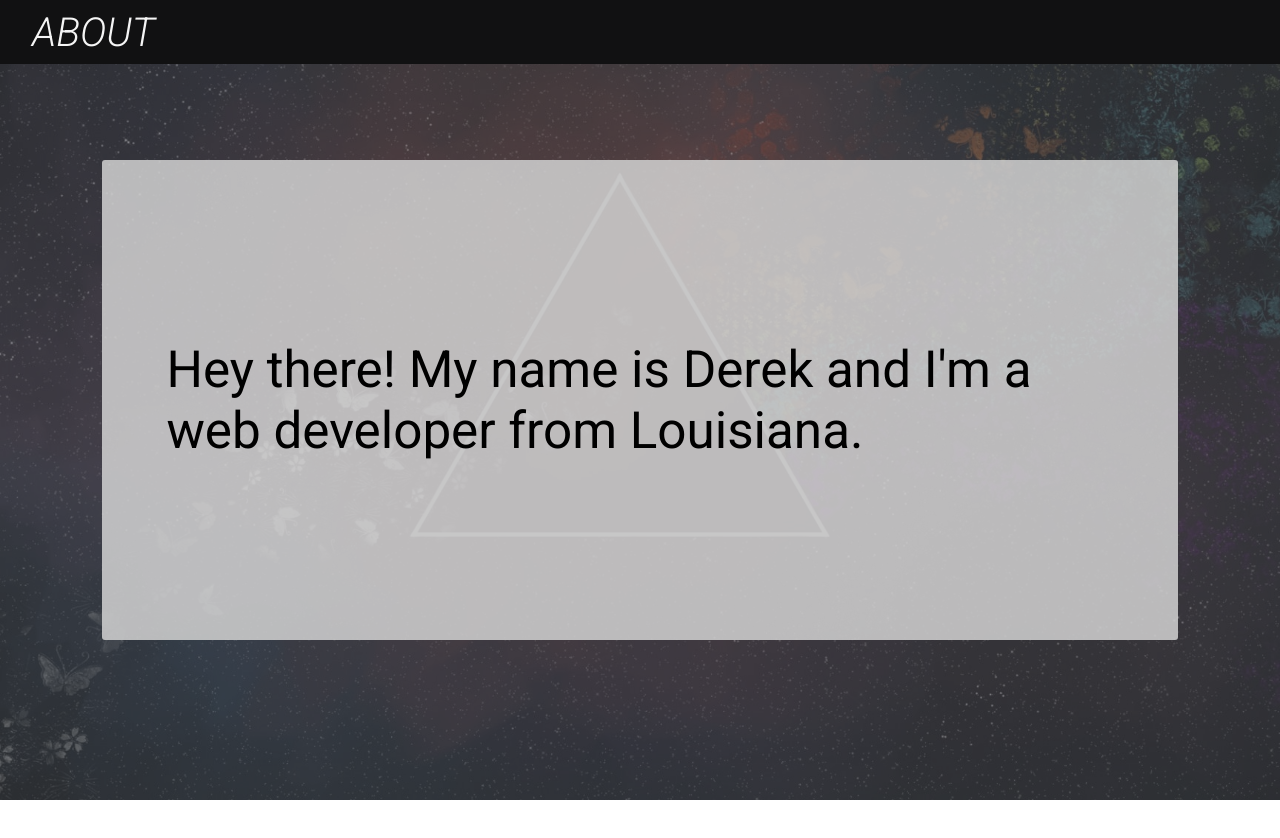
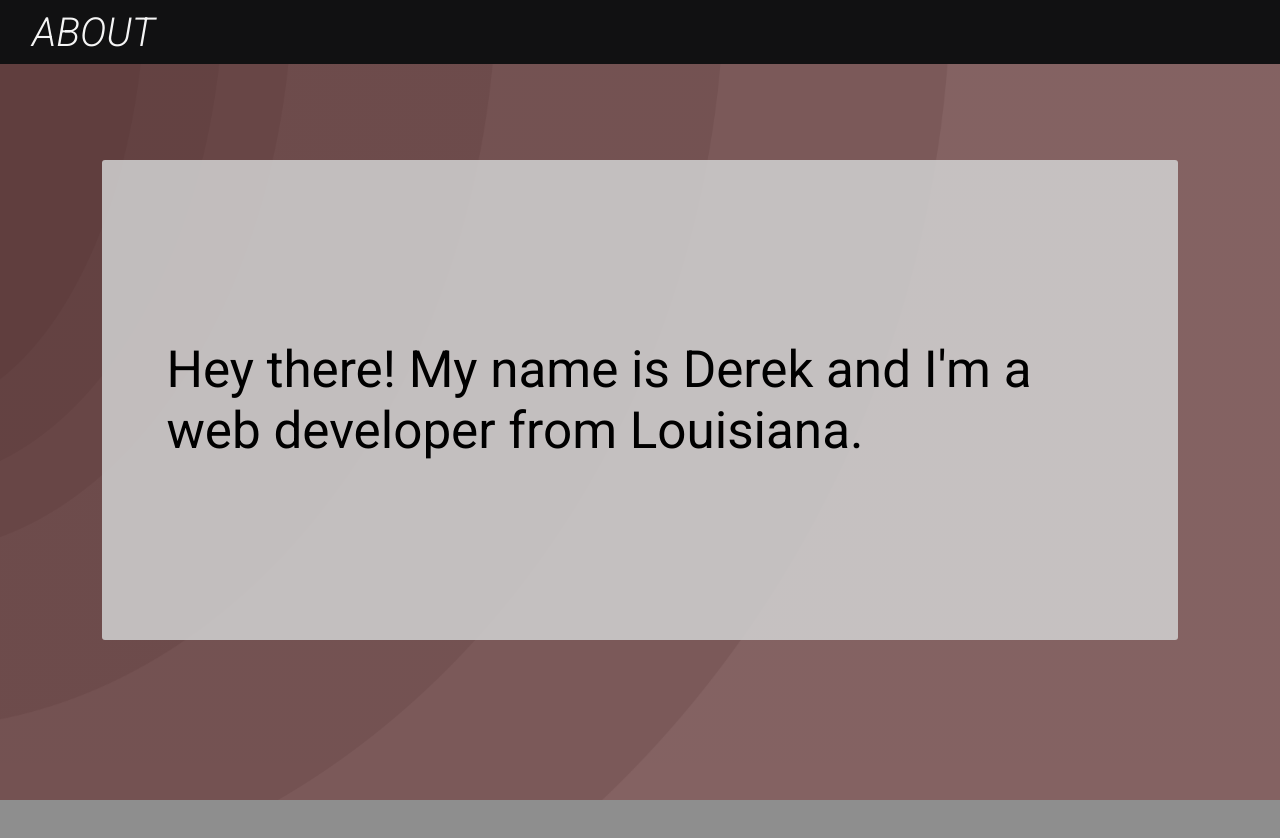
Before and after one commit to chuck517/portfolio, a Next.js app: page / in a window 1280 px wide. Shown: the top 838 px of the page. Before the commit the page ends 800 px from the top, so only its background shows below. Built offline with nearby package versions, Linux system fonts and the light colour scheme.

Commit message:
update: card backgrounds

```diff
--- a/components/Section.tsx
+++ b/components/Section.tsx
@@ -2,18 +2,34 @@ import styles from '../styles/Section.module.css';
 
 const Section = ({ section }: any) => {
   const { body } = section;
+  let sectionColor;
+  switch (section.id) {
+    case 0:
+      sectionColor = '#ff000055';
+      break;
+    case 1:
+      sectionColor = '#00ff0055';
+      break;
+    case 2:
+      sectionColor = '#0000ff55';
+      break;
+    default:
+      sectionColor = '#ffffff44';
+  }
   return (
     <>
       <div
         className={styles.headerBar}
-        style={{zIndex: section.id + 1}}
+        style={{zIndex: section.id + 2}}
       >
         <div>{section.title.toUpperCase()}</div>
       </div>
       <div
         id={section.title}
         className={styles.card}
-        style={{backgroundImage: `url(${section.background})`}}
+        style={{
+          backgroundImage: `linear-gradient(${sectionColor}, ${sectionColor}), url(${section.background})`,
+        }}
       >
         <div className={styles.cardText}>{body}</div>
         <div className={styles.filter} />
--- a/data.js
+++ b/data.js
@@ -3,19 +3,19 @@ export const sections = [
     id: 0,
     title: 'about',
     body: 'Hey there! My name is Derek and I\'m a web developer from Louisiana.',
-    background: '/images/about.jpg',
+    background: '/images/cardBackground.png',
   },
   {
     id: 1,
     title: 'works',
     body: 'Here is a list of the different things I\'ve worked on: To Be Completed',
-    background: '/images/works.jpg',
+    background: '/images/cardBackground.png',
   },
   {
     id: 2,
     title: 'contact',
     body: 'You can contact me via my email address: derek@notmyrealemail.com',
-    background: '/images/contact.jpg',
+    background: '/images/cardBackground.png',
   },
   {
     id: 3,
--- a/styles/Section.module.css
+++ b/styles/Section.module.css
@@ -31,7 +31,6 @@
   background-position: center;
   background-size: cover;
   background-attachment: fixed;
-  filter: saturate(0.5);
 }
 
 .cardText {
@@ -44,7 +43,7 @@
   height: 60vh;
   font-size: 4vw;
   color: #000;
-  z-index: 5;
+  z-index: 1;
 }
 
 .filter {
```
Also changed, not shown: public/images/cardBackground.png (added).
